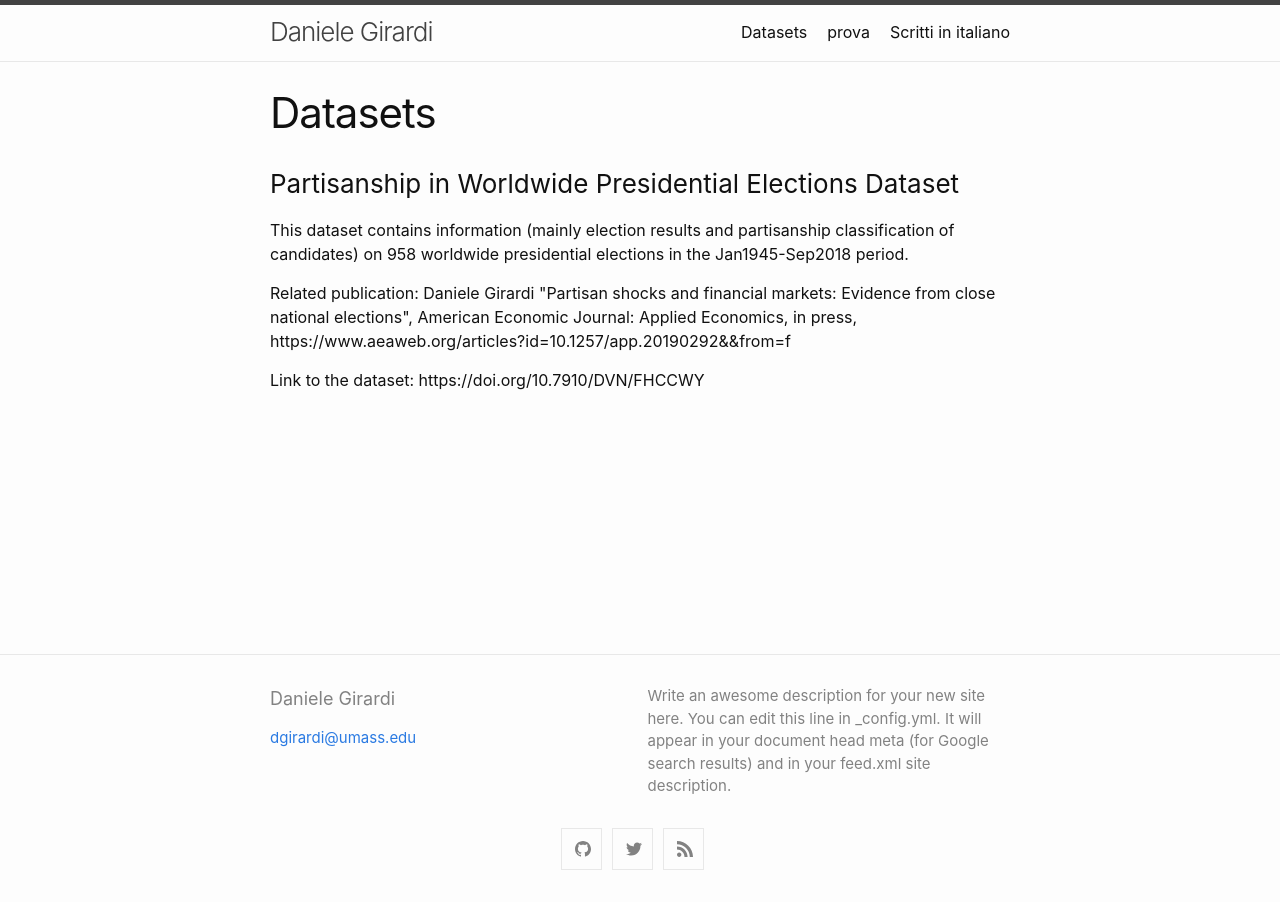
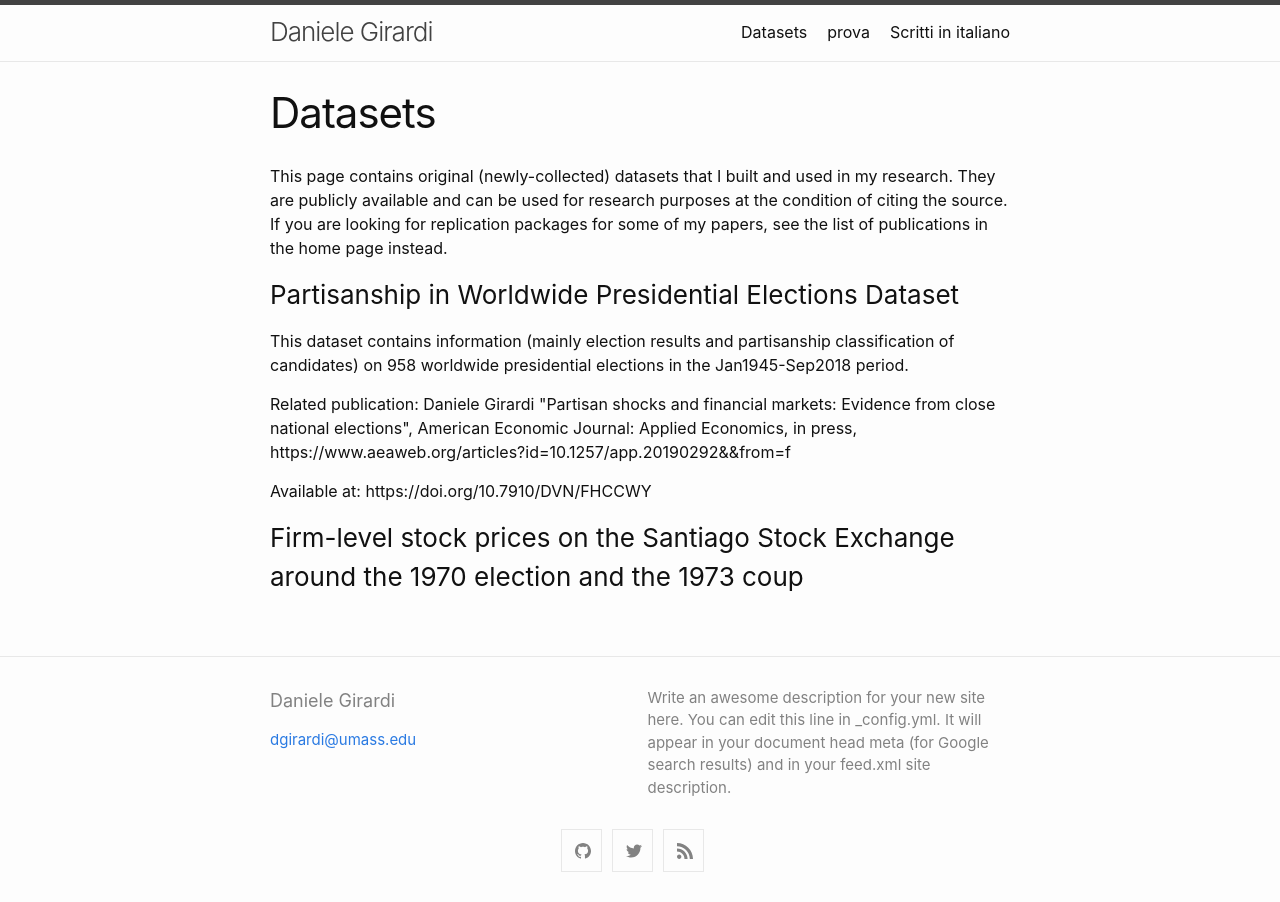
Before and after one commit to danielegirardi/danielegirardi.github.io, a Jekyll site: the page built from datasets.md, in a window 1280 px wide. Built offline with Jekyll 4.4.1, drawn with Linux system fonts in a browser that asks for light colours.

Commit message:
Update datasets.md

```diff
--- a/datasets.md
+++ b/datasets.md
@@ -4,10 +4,13 @@ title: Datasets
 permalink: /datasets/
 ---
 
+This page contains original (newly-collected) datasets that I built and used in my research. They are publicly available and can be used for research purposes at the condition of citing the source. If you are looking for replication packages for some of my papers, see the list of publications in the home page instead.
 
 ### Partisanship in Worldwide Presidential Elections Dataset
 
  <p> This dataset contains information (mainly election results and partisanship classification of candidates) on 958 worldwide presidential elections in the Jan1945-Sep2018 period.
 </p>
 <p> Related publication: Daniele Girardi "Partisan shocks and financial markets: Evidence from close national elections", American Economic Journal: Applied Economics, in press, https://www.aeaweb.org/articles?id=10.1257/app.20190292&&from=f </p>
- <p> Link to the dataset: https://doi.org/10.7910/DVN/FHCCWY </p>
+ <p> Available at: https://doi.org/10.7910/DVN/FHCCWY </p>
+
+### Firm-level stock prices on the Santiago Stock Exchange around the 1970 election and the 1973 coup
```
